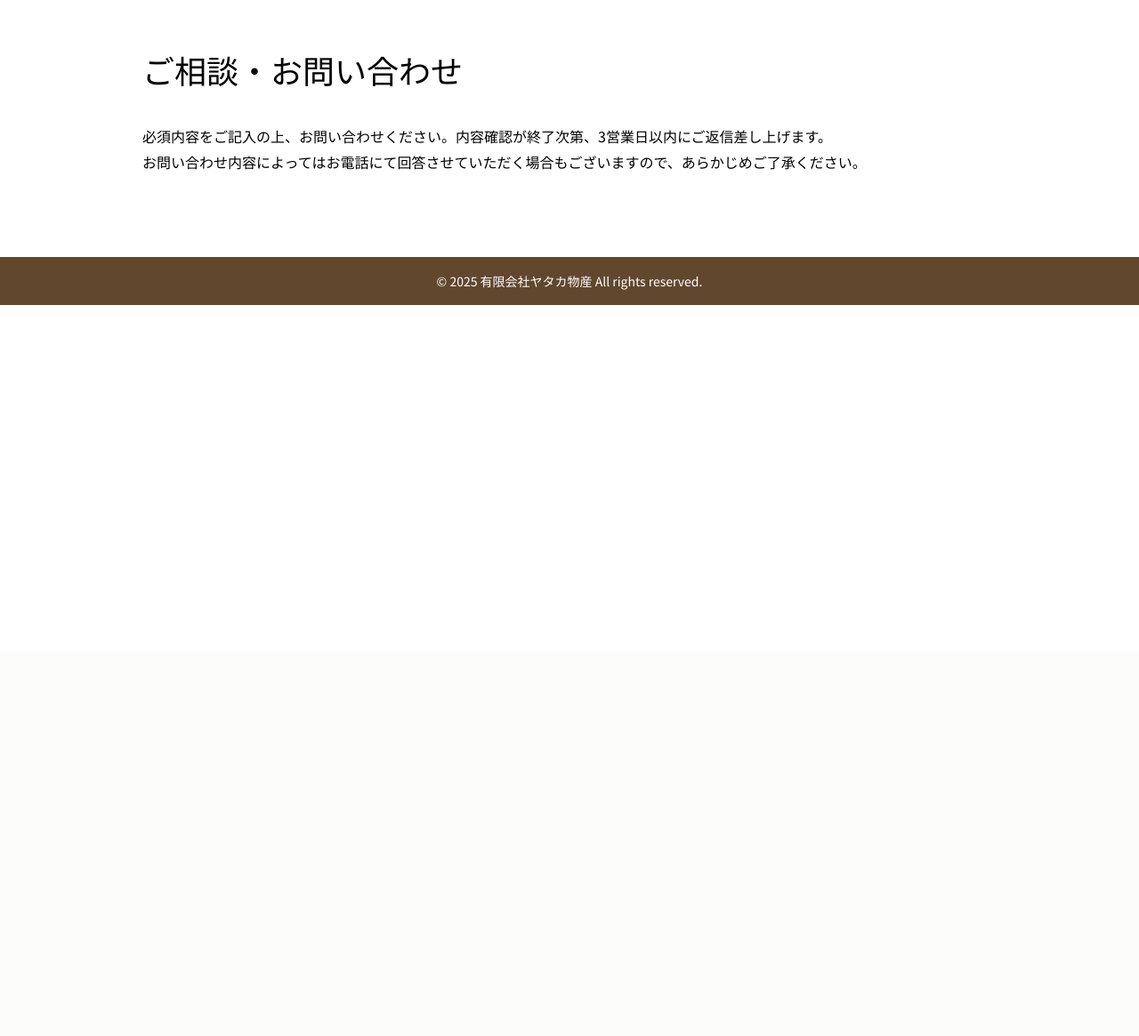
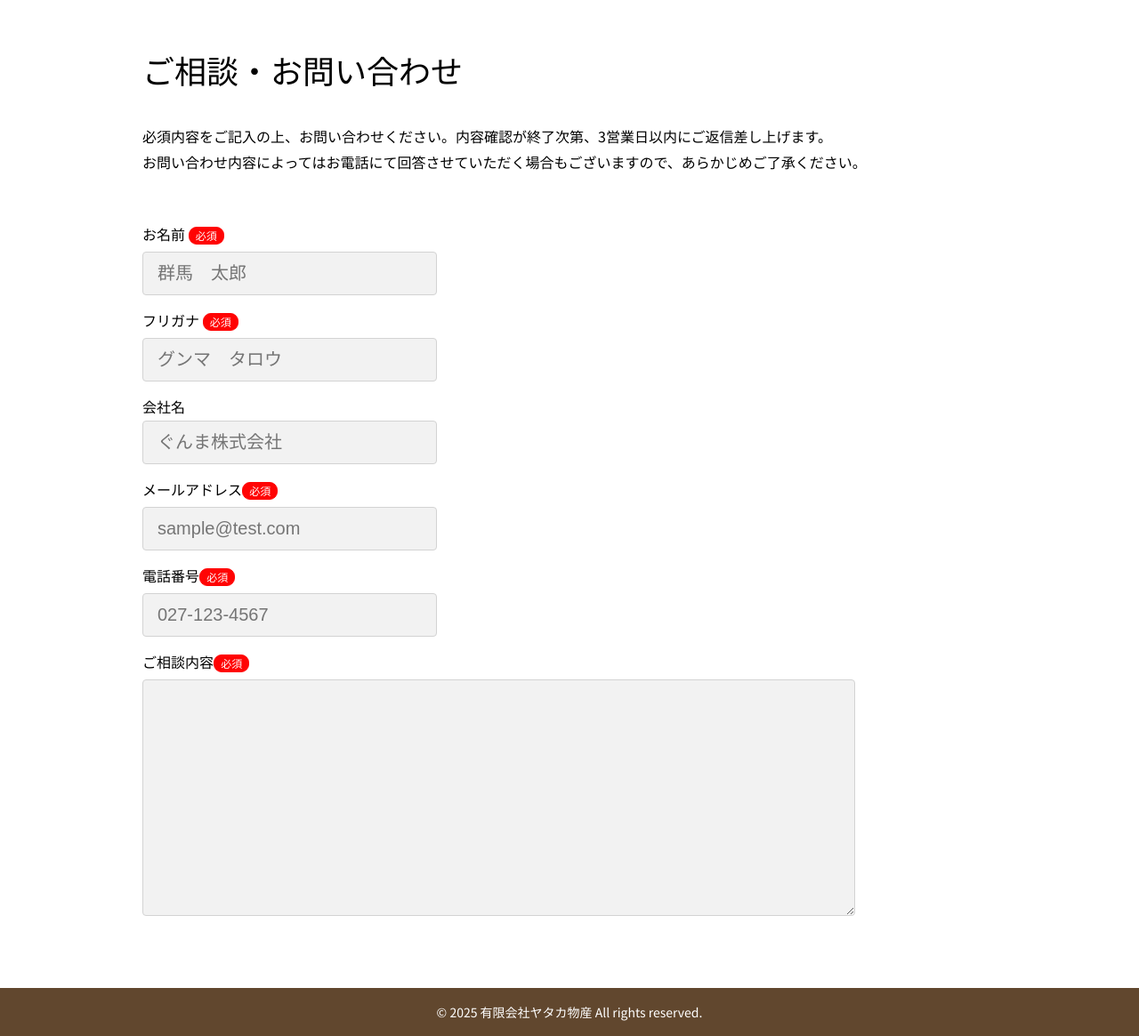
Before and after one commit to K-YYY/yataka_corp, a PHP site: page /contact/index.html in a window 1280 px wide. Shown: the part 67-1232 px from the top of the page at 89% size. Before the commit the page ends 410 px from the top, so only its background shows below. Run offline with PHP 8.4, Linux system fonts and the light colour scheme.

Commit message:
お名前～ご相談内容欄追加

```diff
--- a/contact/index.html
+++ b/contact/index.html
@@ -33,10 +33,36 @@
                     必須内容をご記入の上、お問い合わせください。内容確認が終了次第、3営業日以内にご返信差し上げます。<br>
                     お問い合わせ内容によってはお電話にて回答させていただく場合もございますので、あらかじめご了承ください。
                 </p>
+            </div>
 
             <!-- 問合せフォーム内容 -->
+            <div class="contact-form">
                 <form action="program.php" method="post">
                     <dl>
+                        <div class="form-row">
+                            <label for="name">お名前 <span class="badge badge-required">必須</span></label>
+                            <dd><input id="name" name="name" type="text" required aria-required="true" placeholder="群馬　太郎"</dd>
+                        </div>
+                        <div class="form-row">
+                            <label for="kana">フリガナ <span class="badge badge-required">必須</span></label>
+                            <dd><input id="kana" name="kana" type="text" required aria-required="true" placeholder="グンマ　タロウ"></dd>
+                        </div>
+                        <div class="form-row">
+                            <label for="company-name">会社名</label>
+                            <dd><input id="company-name" name="company-name" type="text" required aria-required="true" placeholder="ぐんま株式会社"></dd>
+                        </div>
+                        <div class="form-row">
+                            <label for="email">メールアドレス<span class="badge badge-required">必須</span></label>
+                            <dd><input id="email" name="email" type="email" required aria-required="true" placeholder="sample@test.com"></dd>
+                        </div>
+                        <div class="form-row">
+                            <label for="tel">電話番号<span class="badge badge-required">必須</span></label>
+                            <dd><input id="tel" name="tel" type="tel" required aria-required="true" placeholder="027-123-4567"></dd>
+                        </div>
+                        <div class="form-row">
+                            <label for="consultation">ご相談内容<span class="badge badge-required">必須</span></label>
+                            <dd><textarea id="consultation" name="consultation" required aria-required="true" cols="20" rows="10"></textarea></dd>
+                        </div>
                     </dl>
                 </form>
             </div>
--- a/css/contact/style.css
+++ b/css/contact/style.css
@@ -29,6 +29,69 @@
     margin-bottom: 32px;
 }
 
+.badge-required {
+    display: inline-block;
+    padding: .25em .6em;
+    font-size: 12px;
+    line-height: 1;
+    font-weight: 400;
+    background: #FF0404;
+    color: #fff;
+    border: 1px solid #FF0404;
+    border-radius: 9px;
+}
+
+.contact-form {
+    margin-top: 58px;
+}
+
+.contact-form dl {
+    margin: 0;
+    padding: 0;
+}
+
+.form-row {
+    display: flex;
+    flex-direction: column;
+    margin-bottom: 20px;
+    gap: 8px;
+}
+
+.form-row label {
+    font-size: 16px;
+}
+
+.form-row dd {
+    margin: 0;
+}
+
+.form-row input,
+.form-row textarea {
+    width: 331px;
+    padding: 12px 16px;
+    border: 1px solid #d3d3d3;
+    border-radius: 4px;
+    font-size: 20px;
+    box-sizing: border-box;
+    background-color: #F2F2F2;
+}
+
+.form-row input:focus,
+.form-row textarea:focus {
+    outline: none;
+    border-color: #E4DEDE;
+    box-shadow: 0 0 0 1px rgba(97, 71, 46, 0.2);
+}
+
+.form-row textarea {
+    min-height: 120px;
+    resize: vertical;
+    width: 100%;
+    max-width: 801px;
+}
+
+
+
 @media (max-width: 768px){
     .contact{
         padding: 40px 0;
@@ -39,4 +102,29 @@
     .contact-notes{
         font-size: 13px;
     }
+    .contact-container{
+        /* 中央コンテナ */
+        max-width: 348px;
+        margin: 0 auto;
+        padding: 0 20px;
+    }
+
+    .form-row {
+        flex-direction: column;
+        align-items: flex-start;
+        gap: 8px;
+    }
+
+    .form-row label {
+        min-width: auto;
+    }
+
+    .form-row input,
+    .form-row textarea {
+        font-size: 20px;
+    }
+
+    .form-row textarea {
+        width: 331px;
+    }
 }
```
Lines whose indentation alone changed are shown as unchanged.
